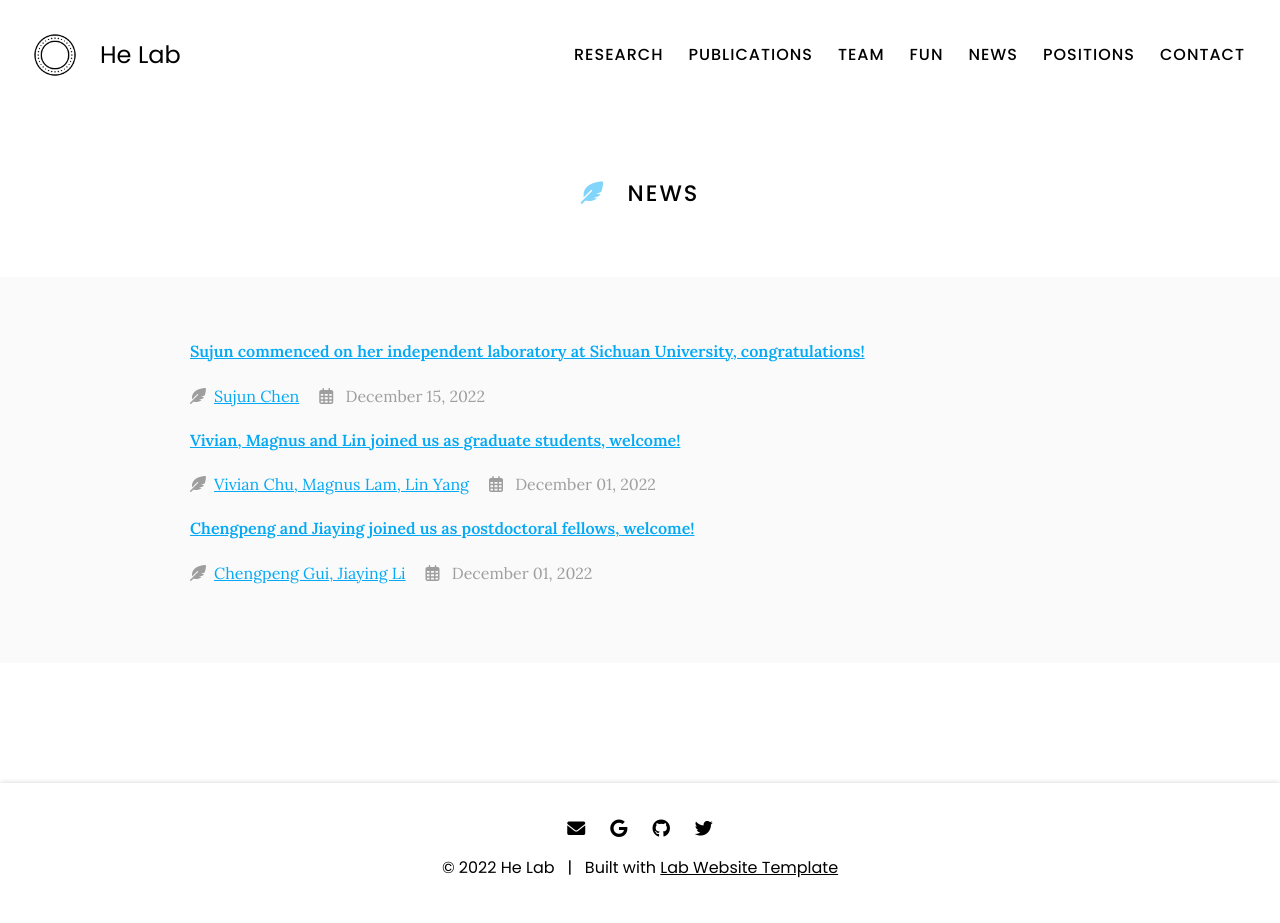
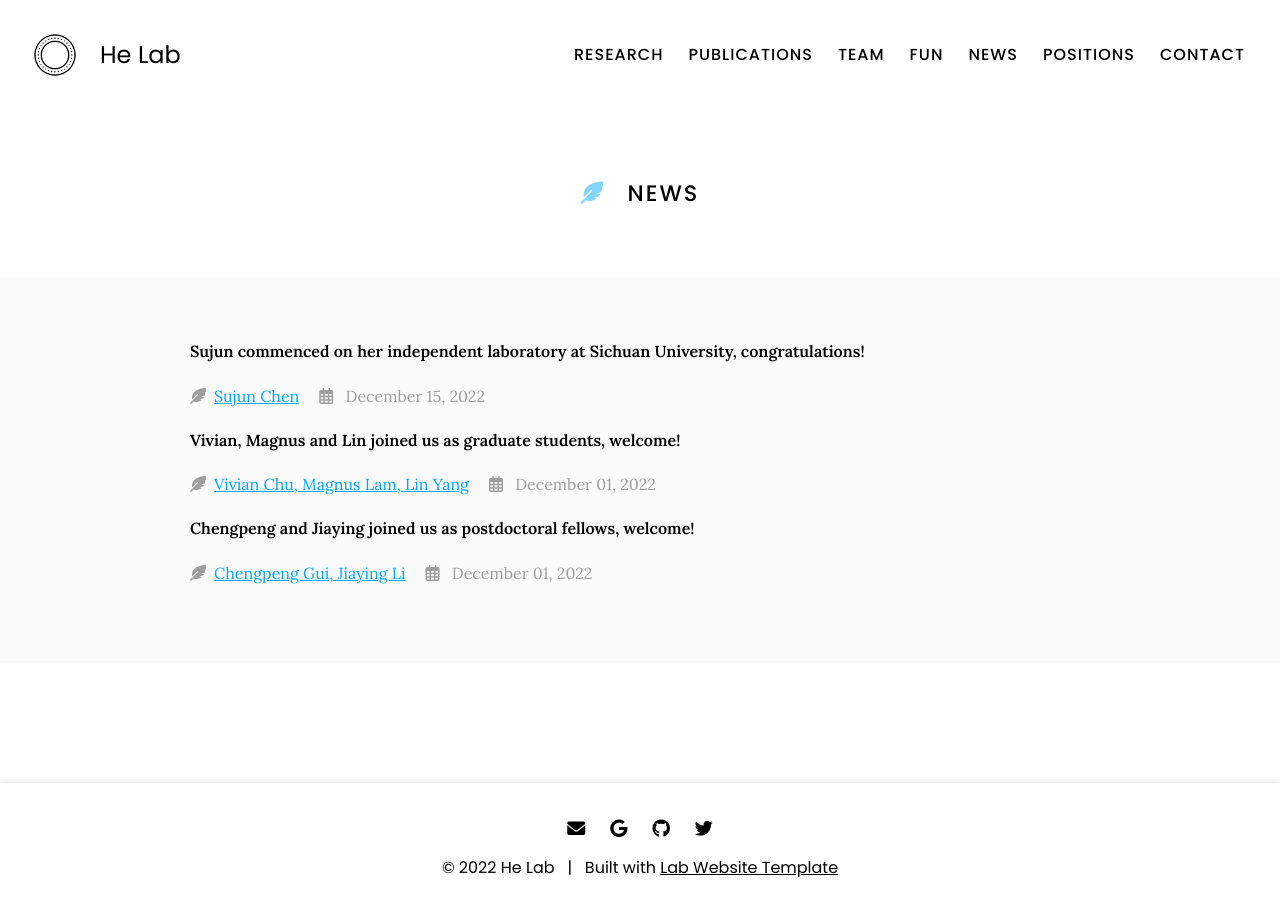
Before and after one commit to vivianschu/blue, a Jekyll site: the page built from news/index.md, in a window 1280 px wide. Built offline with Jekyll 4.4.1, drawn with Linux system fonts in a browser that asks for light colours.

Commit message:
Update post-excerpt.html

```diff
--- a/_includes/post-excerpt.html
+++ b/_includes/post-excerpt.html
@@ -14,7 +14,7 @@
   {% assign url = post.url | default: "" %}
   {% assign title = post.title | default: "" %}
   <p>
-    <a href="{{ url | relative_url }}">{{ title }}</a>
+    {{ title }}
   </p>
 
   {%
```
